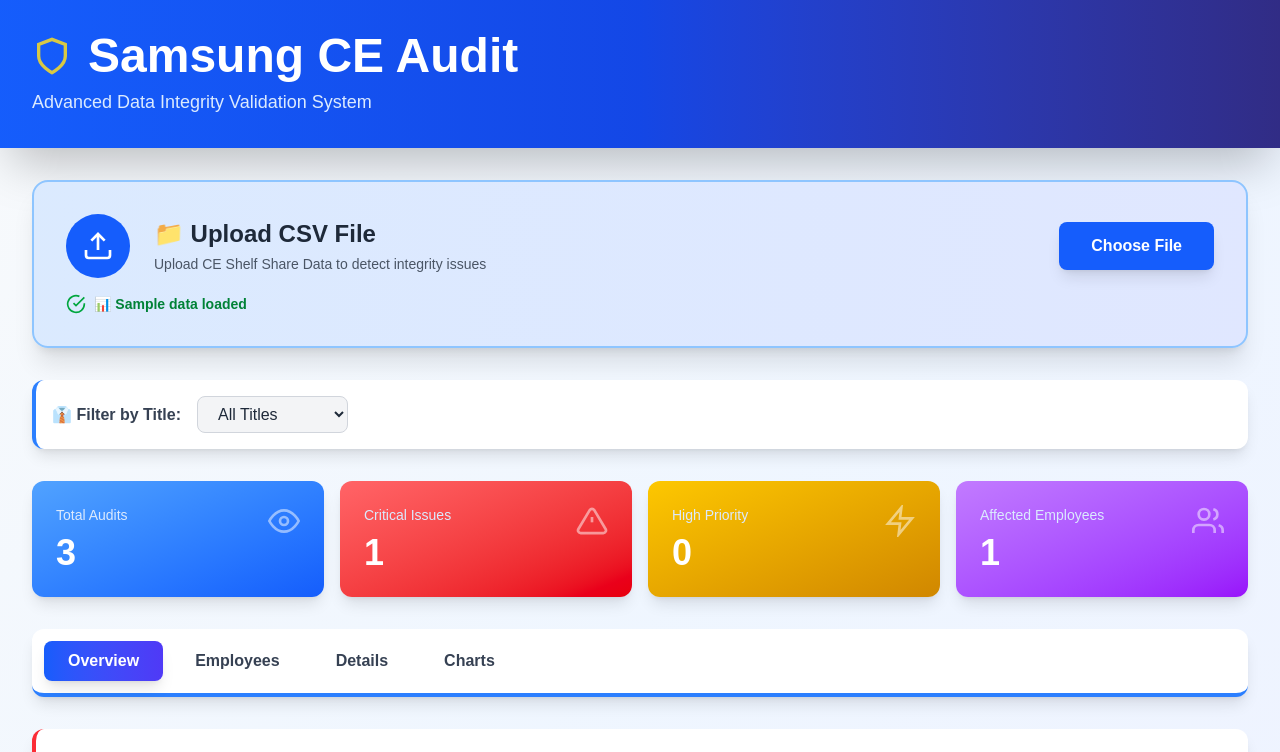
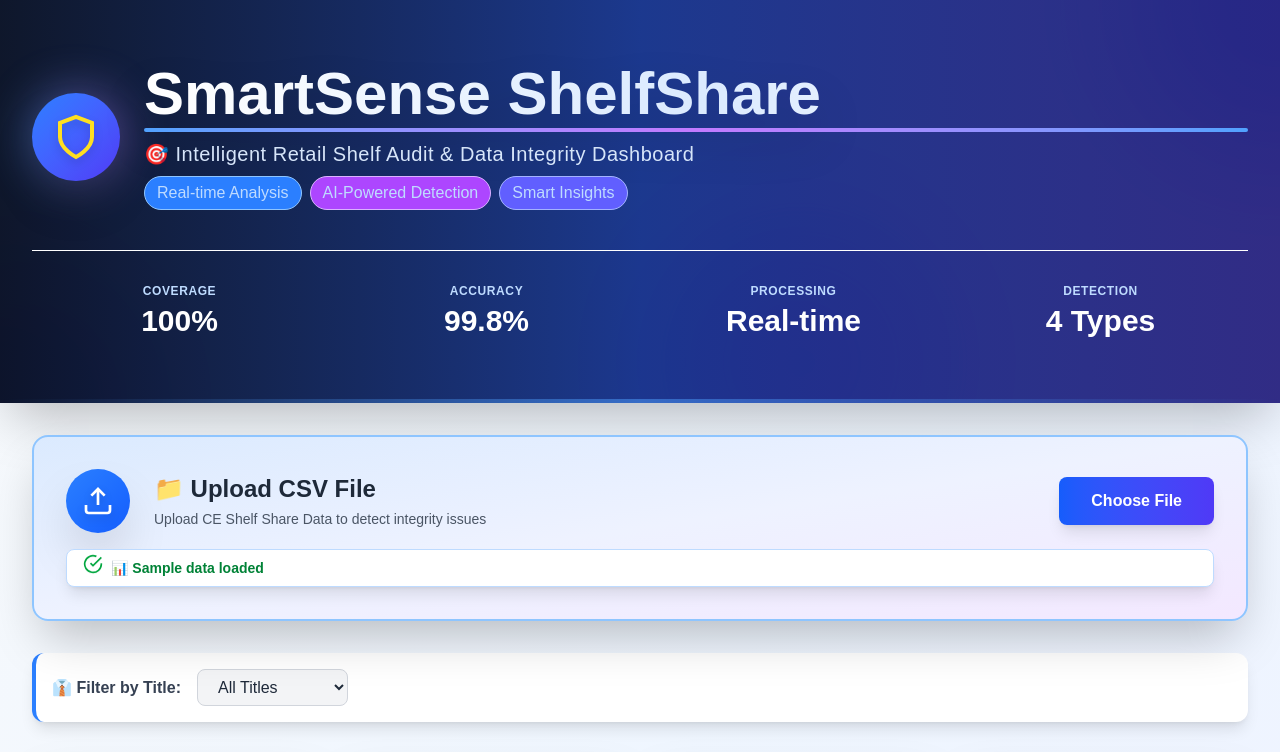
Before and after one commit to GoooGzzz/shelf-audit-dashboard, a Next.js app: page / in a window 1280 px wide. Shown: the top 752 px of the page. Built offline with nearby package versions, Linux system fonts and the light colour scheme.

Commit message:
FIX: Final working version for Vercel

```diff
--- a/src/app/page.tsx
+++ b/src/app/page.tsx
@@ -329,42 +329,97 @@
 
   return (
     <div className="bg-gradient-to-br from-slate-50 via-blue-50 to-indigo-50 min-h-screen">
-      {/* Header */}
-      <div className="bg-gradient-to-r from-blue-600 via-blue-700 to-indigo-900 text-white py-8 shadow-2xl">
-        <div className="max-w-7xl mx-auto px-4 sm:px-6 lg:px-8">
-          <div className="flex items-center gap-4 mb-2">
-            <Shield size={40} className="text-yellow-300 animate-pulse" />
-            <h1 className="text-3xl sm:text-5xl font-bold">Samsung CE Audit</h1>
+      {/* Premium Header */}
+      <div className="relative overflow-hidden bg-gradient-to-r from-slate-900 via-blue-900 to-indigo-900 text-white py-16 shadow-2xl">
+        {/* Animated Background Elements */}
+        <div className="absolute inset-0 overflow-hidden">
+          <div className="absolute -top-40 -right-40 w-80 h-80 bg-blue-500 rounded-full mix-blend-multiply filter blur-3xl opacity-20 animate-pulse"></div>
+          <div className="absolute -bottom-40 -left-40 w-80 h-80 bg-indigo-500 rounded-full mix-blend-multiply filter blur-3xl opacity-20 animate-pulse"></div>
+          <div className="absolute top-1/2 left-1/2 w-80 h-80 bg-purple-500 rounded-full mix-blend-multiply filter blur-3xl opacity-10 animate-pulse"></div>
+        </div>
+
+        {/* Content */}
+        <div className="relative max-w-7xl mx-auto px-4 sm:px-6 lg:px-8">
+          <div className="flex flex-col sm:flex-row items-center gap-6 mb-6">
+            {/* Logo Area with Glow Effect */}
+            <div className="relative">
+              <div className="absolute inset-0 bg-gradient-to-r from-blue-400 to-purple-400 rounded-full blur-xl opacity-50"></div>
+              <div className="relative bg-gradient-to-br from-blue-500 to-indigo-600 rounded-full p-5 shadow-2xl transform hover:scale-110 transition-transform duration-300">
+                <Shield size={48} className="text-yellow-300 drop-shadow-lg" />
+              </div>
+            </div>
+
+            {/* Title Section with Enhanced Typography */}
+            <div className="text-center sm:text-left flex-1">
+              <div className="relative inline-block sm:block">
+                <h1 className="text-4xl sm:text-6xl font-black bg-gradient-to-r from-white via-blue-100 to-white bg-clip-text text-transparent drop-shadow-2xl">
+                  SmartSense ShelfShare
+                </h1>
+                <div className="absolute -bottom-2 left-0 right-0 h-1 bg-gradient-to-r from-blue-400 via-purple-400 to-blue-400 rounded-full shadow-lg"></div>
+              </div>
+              <p className="text-blue-100 text-base sm:text-xl mt-4 font-light tracking-wide">
+                🎯 Intelligent Retail Shelf Audit & Data Integrity Dashboard
+              </p>
+              <p className="text-blue-200 text-sm sm:text-base mt-2 flex flex-wrap gap-2 justify-center sm:justify-start">
+                <span className="px-3 py-1 bg-blue-500 bg-opacity-30 rounded-full backdrop-blur-sm border border-blue-300 border-opacity-30">Real-time Analysis</span>
+                <span className="px-3 py-1 bg-purple-500 bg-opacity-30 rounded-full backdrop-blur-sm border border-purple-300 border-opacity-30">AI-Powered Detection</span>
+                <span className="px-3 py-1 bg-indigo-500 bg-opacity-30 rounded-full backdrop-blur-sm border border-indigo-300 border-opacity-30">Smart Insights</span>
+              </p>
+            </div>
           </div>
-          <p className="text-blue-100 text-base sm:text-lg">Advanced Data Integrity Validation System</p>
+
+          {/* Stats Bar with Lighting Effect */}
+          <div className="grid grid-cols-2 sm:grid-cols-4 gap-3 mt-10 pt-8 border-t border-white border-opacity-10">
+            {[
+              { label: 'Coverage', value: '100%' },
+              { label: 'Accuracy', value: '99.8%' },
+              { label: 'Processing', value: 'Real-time' },
+              { label: 'Detection', value: '4 Types' }
+            ].map((stat, idx) => (
+              <div key={idx} className="text-center group">
+                <p className="text-blue-200 text-xs font-semibold uppercase tracking-wider">{stat.label}</p>
+                <p className="text-2xl sm:text-3xl font-bold text-white mt-1 group-hover:text-yellow-300 transition-colors duration-300">{stat.value}</p>
+              </div>
+            ))}
+          </div>
         </div>
+
+        {/* Bottom Gradient Line */}
+        <div className="absolute bottom-0 left-0 right-0 h-1 bg-gradient-to-r from-transparent via-blue-400 to-transparent opacity-50"></div>
       </div>
 
       <div className="max-w-7xl mx-auto px-4 sm:px-6 lg:px-8 py-8">
-        {/* Upload Section */}
-        <div className="bg-gradient-to-r from-blue-100 to-indigo-100 rounded-2xl p-6 sm:p-8 mb-8 border-2 border-blue-300 shadow-xl hover:shadow-2xl transition-all">
-          <div className="flex flex-col sm:flex-row items-center gap-4 sm:gap-6">
-            <div className="bg-blue-600 rounded-full p-4">
-              <Upload size={32} className="text-white" />
+        {/* Upload Section - Premium Design */}
+        <div className="relative bg-gradient-to-br from-blue-100 via-indigo-50 to-purple-100 rounded-2xl p-6 sm:p-8 mb-8 border-2 border-blue-300 shadow-2xl hover:shadow-3xl transition-all duration-300 group overflow-hidden">
+          {/* Glow Background */}
+          <div className="absolute inset-0 bg-gradient-to-r from-blue-400 via-purple-400 to-indigo-400 opacity-0 group-hover:opacity-10 transition-opacity duration-300 rounded-2xl"></div>
+
+          <div className="relative flex flex-col sm:flex-row items-center gap-4 sm:gap-6">
+            <div className="bg-gradient-to-br from-blue-500 to-blue-600 rounded-full p-4 shadow-2xl transform group-hover:scale-110 transition-transform duration-300">
+              <Upload size={32} className="text-white drop-shadow-lg" />
             </div>
             <div className="flex-1 text-center sm:text-left">
               <h3 className="text-xl sm:text-2xl font-bold text-gray-800 mb-1">📁 Upload CSV File</h3>
               <p className="text-gray-600 text-sm">Upload CE Shelf Share Data to detect integrity issues</p>
             </div>
-            <label className="bg-blue-600 hover:bg-blue-700 text-white px-6 sm:px-8 py-3 rounded-lg font-semibold cursor-pointer transition-all shadow-lg hover:shadow-xl transform hover:scale-105">
+            <label className="relative group/btn bg-gradient-to-r from-blue-600 to-indigo-600 hover:from-blue-700 hover:to-indigo-700 text-white px-6 sm:px-8 py-3 rounded-lg font-semibold cursor-pointer transition-all shadow-lg hover:shadow-2xl transform hover:scale-105 duration-300">
               Choose File
+              <div className="absolute inset-0 bg-white opacity-0 group-hover/btn:opacity-20 rounded-lg transition-opacity duration-300"></div>
               <input type="file" accept=".csv" onChange={handleFileUpload} className="hidden" />
             </label>
           </div>
           {loadMessage && (
-            <div className="mt-4 flex items-center gap-2 text-sm font-semibold">
+            <div className="mt-4 flex items-center gap-2 text-sm font-semibold bg-white bg-opacity-50 backdrop-blur-sm px-4 py-2 rounded-lg border border-blue-200 shadow-lg">
               {fileLoaded ? (
                 <>
-                  <CheckCircle size={20} className="text-green-600" />
+                  <CheckCircle size={20} className="text-green-600 animate-bounce" />
                   <span className="text-green-700">{loadMessage}</span>
                 </>
               ) : (
-                <span className="text-blue-700">{loadMessage}</span>
+                <>
+                  <span className="animate-spin">⚙️</span>
+                  <span className="text-blue-700">{loadMessage}</span>
+                </>
               )}
             </div>
           )}
@@ -387,26 +442,31 @@
           </select>
         </div>
 
-        {/* Metrics Grid */}
+        {/* Metrics Grid - Premium Cards */}
         <div className="grid grid-cols-1 sm:grid-cols-2 lg:grid-cols-4 gap-4 mb-8">
           {[
-            { label: 'Total Audits', value: stats.totalAudits, icon: Eye, color: 'blue', bg: 'from-blue-400 to-blue-600' },
-            { label: 'Critical Issues', value: stats.criticalViolations, icon: AlertTriangle, color: 'red', bg: 'from-red-400 to-red-600' },
-            { label: 'High Priority', value: stats.highViolations, icon: Zap, color: 'yellow', bg: 'from-yellow-400 to-yellow-600' },
-            { label: 'Affected Employees', value: stats.affectedEmployees, icon: Users, color: 'purple', bg: 'from-purple-400 to-purple-600' },
+            { label: 'Total Audits', value: stats.totalAudits, icon: Eye, color: 'blue', bg: 'from-blue-400 to-blue-600', light: 'from-blue-50 to-blue-100' },
+            { label: 'Critical Issues', value: stats.criticalViolations, icon: AlertTriangle, color: 'red', bg: 'from-red-400 to-red-600', light: 'from-red-50 to-red-100' },
+            { label: 'High Priority', value: stats.highViolations, icon: Zap, color: 'yellow', bg: 'from-yellow-400 to-yellow-600', light: 'from-yellow-50 to-yellow-100' },
+            { label: 'Affected Employees', value: stats.affectedEmployees, icon: Users, color: 'purple', bg: 'from-purple-400 to-purple-600', light: 'from-purple-50 to-purple-100' },
           ].map((metric: any, idx: number) => {
             const Icon = metric.icon;
             return (
               <div
                 key={idx}
-                className={`bg-gradient-to-br ${metric.bg} rounded-xl p-6 text-white shadow-lg hover:shadow-2xl transform hover:scale-105 transition-all`}
+                className={`relative group bg-gradient-to-br ${metric.bg} rounded-xl p-6 text-white shadow-2xl hover:shadow-3xl transform hover:scale-105 transition-all duration-300 overflow-hidden`}
               >
-                <div className="flex items-start justify-between">
+                {/* Glow Effect */}
+                <div className="absolute inset-0 bg-white opacity-0 group-hover:opacity-10 transition-opacity duration-300"></div>
+                <div className="absolute -inset-full bg-gradient-to-r from-white via-transparent to-white opacity-0 group-hover:opacity-20 transition-opacity duration-300 transform -skew-x-12 group-hover:translate-x-full duration-1000"></div>
+
+                <div className="relative flex items-start justify-between">
                   <div>
-                    <p className="text-blue-100 text-sm font-medium">{metric.label}</p>
-                    <p className="text-3xl sm:text-4xl font-bold mt-2">{metric.value}</p>
+                    <p className="text-white text-opacity-80 text-xs sm:text-sm font-medium uppercase tracking-wider">{metric.label}</p>
+                    <p className="text-3xl sm:text-4xl font-black mt-3 drop-shadow-lg">{metric.value}</p>
+                    <div className="mt-3 h-1 w-12 bg-white bg-opacity-30 rounded-full group-hover:w-full transition-all duration-300"></div>
                   </div>
-                  <Icon size={32} className="opacity-50" />
+                  <Icon size={32} className="opacity-30 group-hover:opacity-100 transition-opacity duration-300" />
                 </div>
               </div>
             );
```
